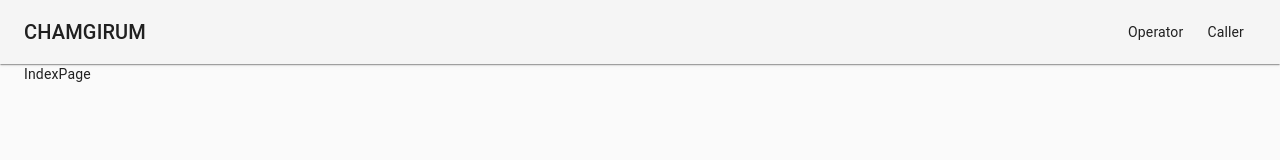
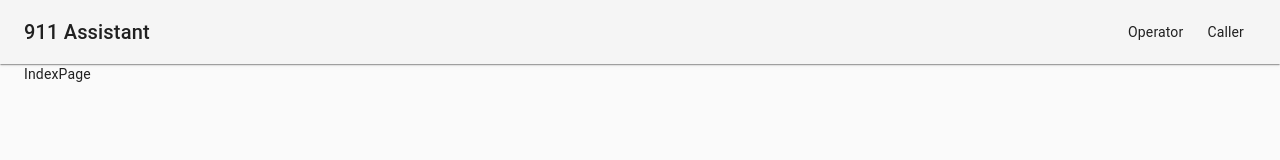
Before and after one commit to chadolbagi/frontend, a React (Create React App) app: page / in a window 1280 px wide. Shown: the top 160 px of the page. Built offline with nearby package versions, Linux system fonts and the light colour scheme.

Commit message:
Change title CHAMGIRUM to 911 Assistant

```diff
--- a/src/components/Header.js
+++ b/src/components/Header.js
@@ -32,7 +32,7 @@ const Header = () => {
     <AppBar position="static" color="default" elevation={1}>
       <Toolbar className={classes.toolbar}>
         <a href="/" className={classes.title}>
-          CHAMGIRUM
+          911 Assistant
         </a>
         <div className={classes.grower} />
         <nav>
```
